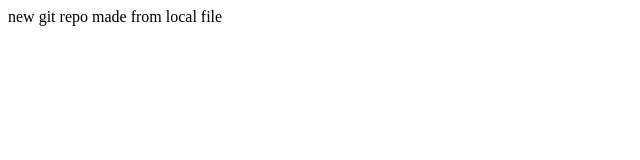
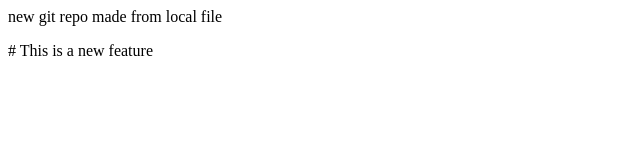
Before and after one commit to Drishti151/localRepo, a plain HTML site: page index.html in a window 1280 px wide. Shown: the whole page, without its empty margins (0-640 px from the left). Drawn offline with Linux system fonts and the light colour scheme.

Commit message:
updated index

```diff
--- a/index.html
+++ b/index.html
@@ -1 +1,2 @@
 <p>new git repo made from local file</p>
+<p># This is a new feature</p>
```
Also changed, not shown: 1 other file.
